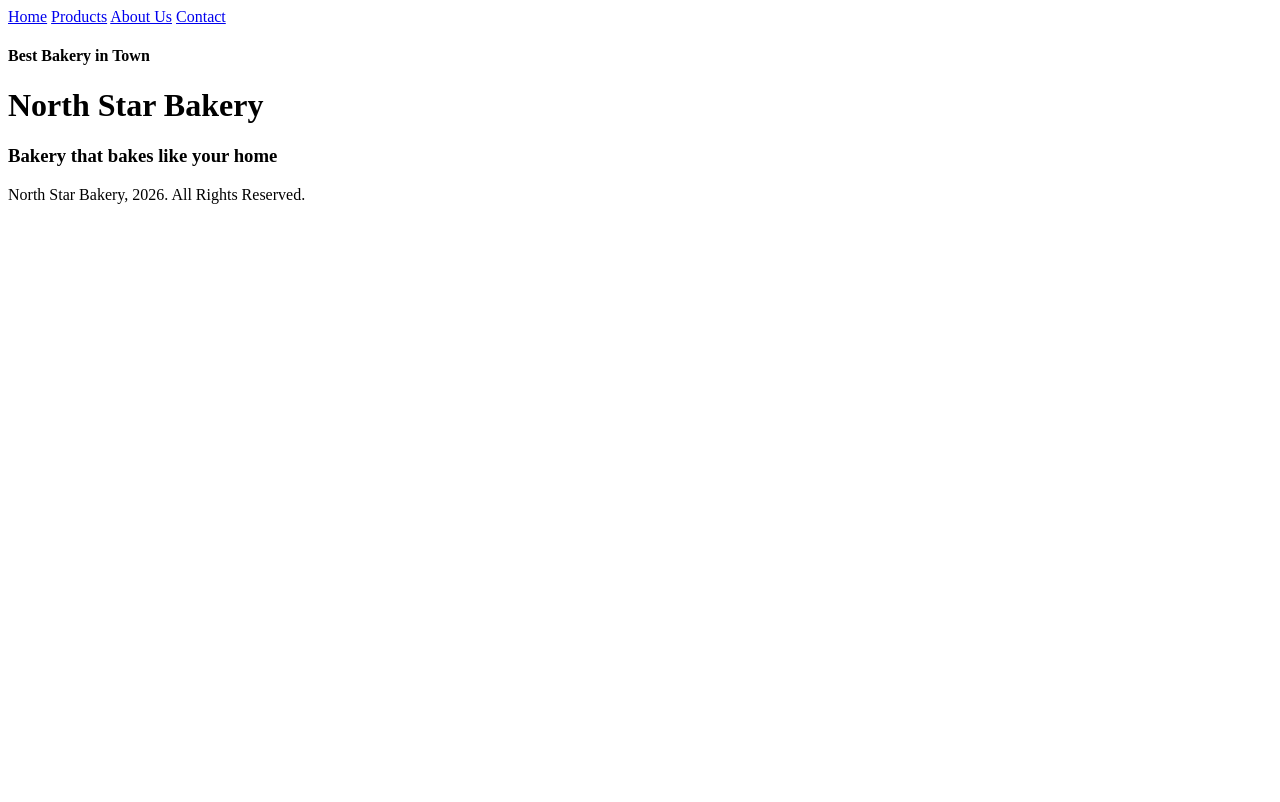
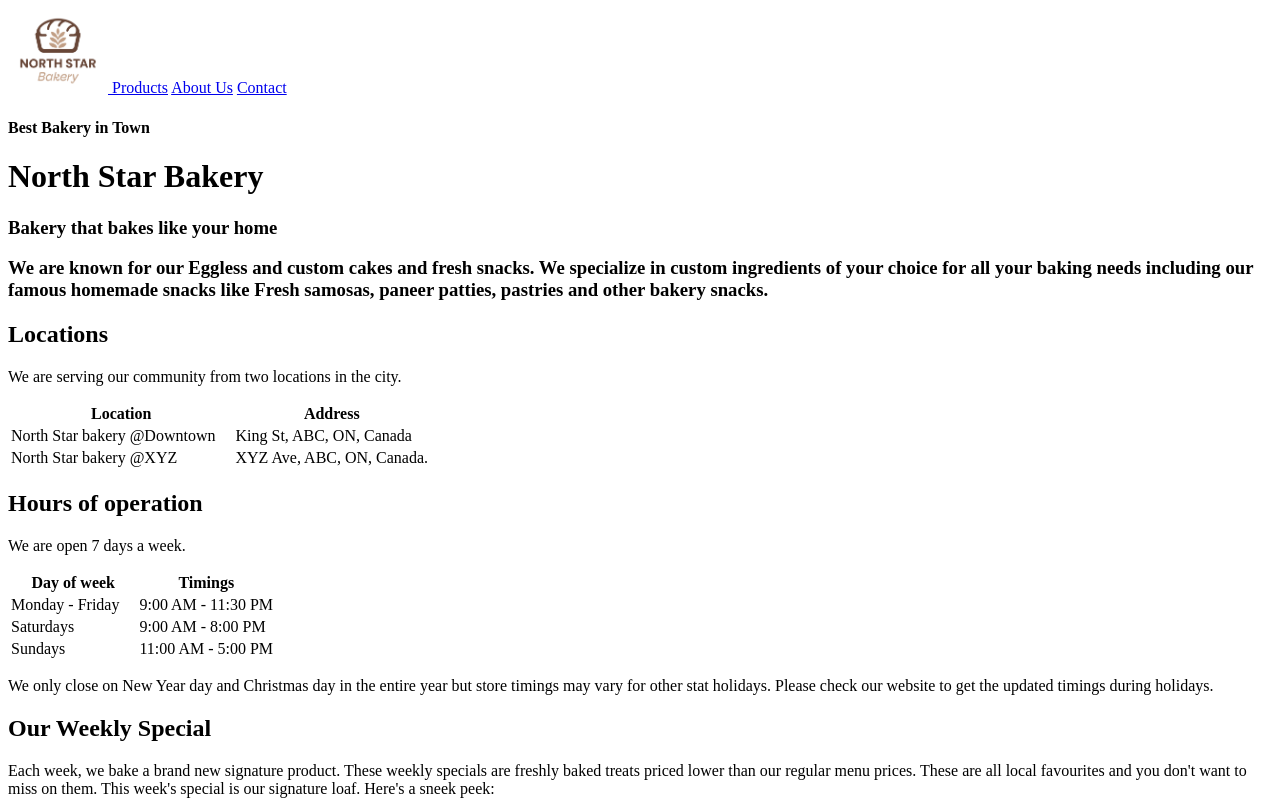
Before and after one commit to abhishekchohan/intro-to-web-dev, a plain HTML site: page index.html in a window 1280 px wide. Shown: the top 802 px of the page. Drawn offline with Linux system fonts and the light colour scheme.

Commit message:
index page updated with required content
Updated Read me file. Added images to the images directory. Covered all the requirements for index.html page

```diff
--- a/index.html
+++ b/index.html
@@ -8,16 +8,92 @@
   <body>
     <header>
       <nav>
-        <a href="index.html">Home</a>
+        <a href="index.html">
+          <img
+            src="images/bakery-logo_c.png"
+            alt="North Star Bakery Home"
+            width="100"
+          />
+        </a>
         <a href="pages/products.html">Products</a>
         <a href="pages/about.html">About Us</a>
         <a href="pages/contact.html">Contact</a>
       </nav>
     </header>
     <main>
+      <!-- Welcome message -->
       <h4>Best Bakery in Town</h4>
       <h1>North Star Bakery</h1>
       <h3>Bakery that bakes like your home</h3>
+      <!-- Summary -->
+      <h3>
+        We are known for our Eggless and custom cakes and fresh snacks. We
+        specialize in custom ingredients of your choice for all your baking
+        needs including our famous homemade snacks like Fresh samosas, paneer
+        patties, pastries and other bakery snacks.
+      </h3>
+      <!-- Location -->
+      <h2>Locations</h2>
+      <p>We are serving our community from two locations in the city.</p>
+      <table>
+        <tr>
+          <th>Location</th>
+          <th>Address</th>
+        </tr>
+        <tr>
+          <td>North Star bakery @Downtown&emsp;</td>
+          <td>King St, ABC, ON, Canada</td>
+        </tr>
+        <tr>
+          <td>North Star bakery @XYZ</td>
+          <td>XYZ Ave, ABC, ON, Canada.</td>
+        </tr>
+      </table>
+      <!-- Hours and location snippets -->
+      <h2>Hours of operation</h2>
+      <p>We are open 7 days a week.</p>
+      <table>
+        <tr>
+          <th>Day of week</th>
+          <th>Timings</th>
+        </tr>
+        <tr>
+          <td>Monday - Friday&emsp;</td>
+          <td>9:00 AM - 11:30 PM</td>
+        </tr>
+        <tr>
+          <td>Saturdays</td>
+          <td>9:00 AM - 8:00 PM</td>
+        </tr>
+        <tr>
+          <td>Sundays</td>
+          <td>11:00 AM - 5:00 PM</td>
+        </tr>
+      </table>
+      <p>
+        We only close on New Year day and Christmas day in the entire year but
+        store timings may vary for other stat holidays. Please check our website
+        to get the updated timings during holidays.
+      </p>
+      <!-- featured item of the week -->
+      <h2>Our Weekly Special</h2>
+      <p>
+        Each week, we bake a brand new signature product. These weekly specials
+        are freshly baked treats priced lower than our regular menu prices.
+        These are all local favourites and you don't want to miss on them. This
+        week's special is our signature loaf. Here's a sneek peek:
+      </p>
+      <picture>
+        <source
+          srcset="images/bakery-feature-large_c.png"
+          media="(width > 480px)"
+        />
+        <img
+          src="images/bakery-feature-small_c.png"
+          alt="Featured baked items displayed in the baker's rack"
+          style="max-width: 98%; object-fit: fill"
+        />
+      </picture>
     </main>
     <footer>
       <p>North Star Bakery, 2026. All Rights Reserved.</p>
```
Also changed, not shown: pages/about.html (+7 -1 lines), pages/contact.html (+7 -1 lines), pages/products.html (+7 -1 lines), images/bakery-feature-large_c.png (added), images/bakery-logo_c.png (added), 5 other files.
